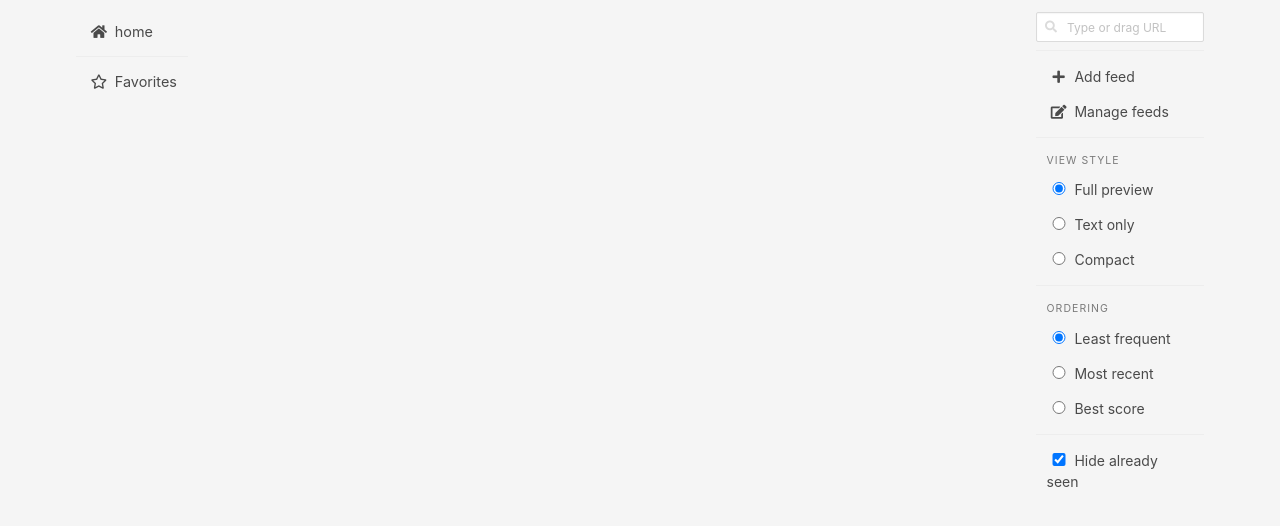
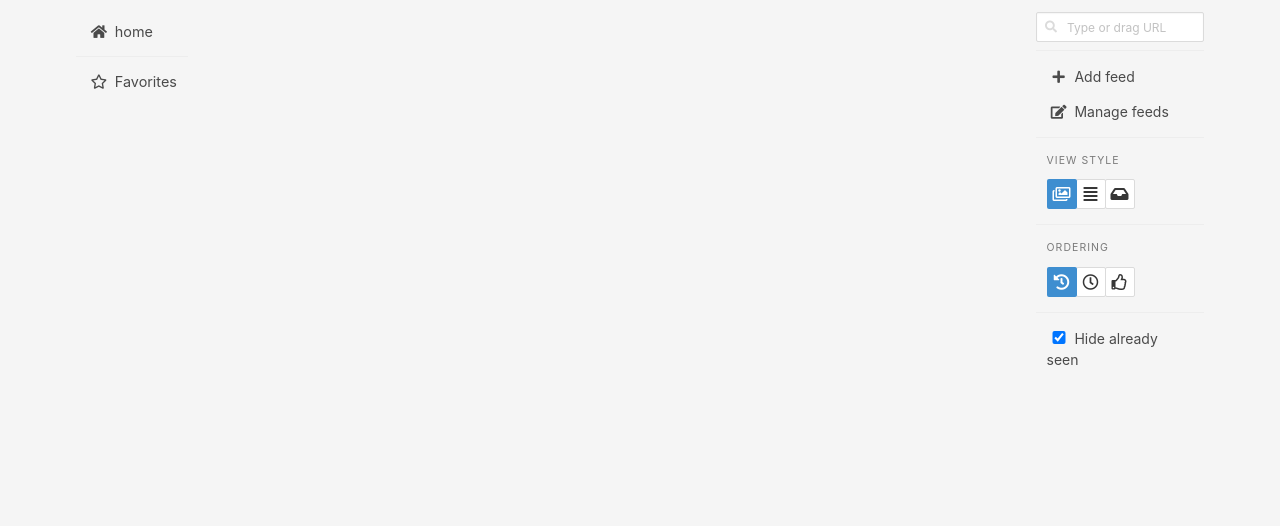
Before and after one commit to facundoolano/feedi, a Flask app: page / in a window 1280 px wide. Shown: the top 526 px of the page. Run offline with Flask 3, Linux system fonts and the light colour scheme; parts of the project's set-up code (start-up, migrations or seed data) failed here and were passed over; some libraries are stand-ins or nearby versions.

Commit message:
use buttons instead of radio for settings

```diff
--- a/feedi/routes.py
+++ b/feedi/routes.py
@@ -493,10 +493,9 @@ def raw_entry(id):
 
 
 # TODO improve this views to accept only valid values
-@app.post("/session")
-def update_setting():
-    for (key, value) in flask.request.form.items():
-        flask.session[key] = value
+@app.put("/session/<setting>/<value>")
+def update_setting(setting, value):
+    flask.session[setting] = value
 
     return '', 204
 
--- a/feedi/templates/base.html
+++ b/feedi/templates/base.html
@@ -111,50 +111,59 @@
                        <form>
                            <label class="radio dropdown-item">
                                <p class="menu-label">View style</p>
-                               <input
-                                   hx-post="{{ url_for('update_setting') }}" _="on click set .feed-entry@data-view to 'full'"
-                                   {% if not session.view or session.view == "full" %} checked {% endif %}
-                                   type="radio" name="view" value="full">
-                               Full preview
+                               <div class="buttons has-addons are-small view-settings-buttons">
+                                   <button class="button {% if not session.view or session.view == "full" %} is-selected is-info {% endif %}" title="Full preview"
+                                           hx-put="{{ url_for('update_setting', setting='view', value='full' ) }}"
+                                           _="on click set .feed-entry@data-view to 'full'
+                                                  then remove .is-selected from <.view-settings-buttons button/>
+                                                  then remove .is-info from <.view-settings-buttons button/>
+                                                  then add .is_selected then add .is-info">
+                                       <span class="icon"><i class="far fa-images fa-lg"></i></span>
+                                   </button>
+                                   <button class="button {% if session.view == "text" %} is-selected is-info {% endif %}" title="Text only"
+                                           hx-put="{{ url_for('update_setting', setting='view', value='text') }}"
+                                           _="on click set .feed-entry@data-view to 'text'
+                                                  then remove .is-selected from <.view-settings-buttons button/>
+                                                  then remove .is-info from <.view-settings-buttons button/>
+                                                  then add .is_selected then add .is-info">
+                                                  <span class="icon"><i class="fas fa-align-justify fa-lg"></i></span>
+                                   </button>
+                                   <button class="button {% if session.view == "compact" %} is-selected is-info {% endif %}" title="Compact"
+                                           hx-put="{{ url_for('update_setting', setting='view', value='compact') }}"
+                                           _="on click set .feed-entry@data-view to 'compact'
+                                                  then remove .is-selected from <.view-settings-buttons button/>
+                                                  then remove .is-info from <.view-settings-buttons button/>
+                                                  then add .is_selected then add .is-info">
+                                                  <span class="icon "><i class="fas fa-inbox fa-lg"></i></span>
+                                   </button>
+                               </div>
                            </label>
-                           <label class="radio dropdown-item">
-                               <input
-                                   hx-post="{{ url_for('update_setting') }}" _="on click set .feed-entry@data-view to 'text'"
-                                   {% if session.view == "text" %} checked {% endif %}
-                                   type="radio" name="view" value="text">
-                               Text only
-                           </label>
-                           <label class="radio dropdown-item">
-                               <input
-                                   hx-post="{{ url_for('update_setting') }}" _="on click set .feed-entry@data-view to 'compact'"
-                                   {% if session.view == "compact" %} checked {% endif %}
-                                   type="radio" name="view" value="compact">
-                               Compact
-                           </label>
+
                            {% if is_mixed_feed_view %}
                            <hr class="dropdown-divider"/>
                            <label class="radio dropdown-item">
                                <p class="menu-label">Ordering</p>
-                               <input
-                                   hx-post="{{ url_for('update_setting') }}" _="on htmx:afterRequest go to the top of the body then reload() the location of the window"
-                                   {% if not session.ordering or session.ordering == "frequency" %} checked {% endif %}
-                                   type="radio" name="ordering" value="frequency">
-                               Least frequent
+                               <div class="buttons has-addons are-small ordering-settings-buttons">
+                                   <button class="button {% if not session.ordering or session.ordering == "frequency" %} is-selected is-info {% endif %}" title="Least frequent"
+                                           hx-put="{{ url_for('update_setting', setting='ordering', value='frequency') }}"
+                                           _="on htmx:afterRequest go to the top of the body then reload() the location of the window"
+                                   >
+                                       <span class="icon"><i class="fas fa-history fa-lg"></i></span>
+                                   </button>
+                                   <button class="button {% if session.ordering == "recency" %} is-selected is-info {% endif %}" title="Most recent"
+                                           hx-put="{{ url_for('update_setting', setting='ordering', value='recency') }}"
+                                           _="on htmx:afterRequest go to the top of the body then reload() the location of the window"
+                                   >
+                                       <span class="icon"><i class="far fa-clock fa-lg"></i></span>
+                                   </button>
+                                   <button class="button {% if session.ordering == "score" %} is-selected is-info {% endif %}" title="Best score"
+                                           hx-put="{{ url_for('update_setting', setting='ordering', value='score') }}"
+                                           _="on htmx:afterRequest go to the top of the body then reload() the location of the window"
+                                   >
+                                       <span class="icon "><i class="far fa-thumbs-up fa-lg"></i></span>
+                                   </button>
+                               </div>
                            </label>
-                           <label class="radio dropdown-item">
-                               <input
-                                   hx-post="{{ url_for('update_setting') }}" _="on htmx:afterRequest go to the top of the body then reload() the location of the window"
-                                   {% if session.ordering == "recency" %} checked {% endif %}
-                                   type="radio" name="ordering" value="recency">
-                               Most recent
-                           </label>
-                           <label class="radio dropdown-item">
-                               <input hx-post="{{ url_for('update_setting') }}"
-                                      _="on htmx:afterRequest go to the top of the body then reload() the location of the window"
-                                      {% if session.ordering == "score" %} checked {% endif %}
-                                      type="radio" name="ordering" value="score">
-                           Best score
-                       </label>
                        <hr class="dropdown-divider"/>
                        <label class="checkbox dropdown-item">
                            <input
```
